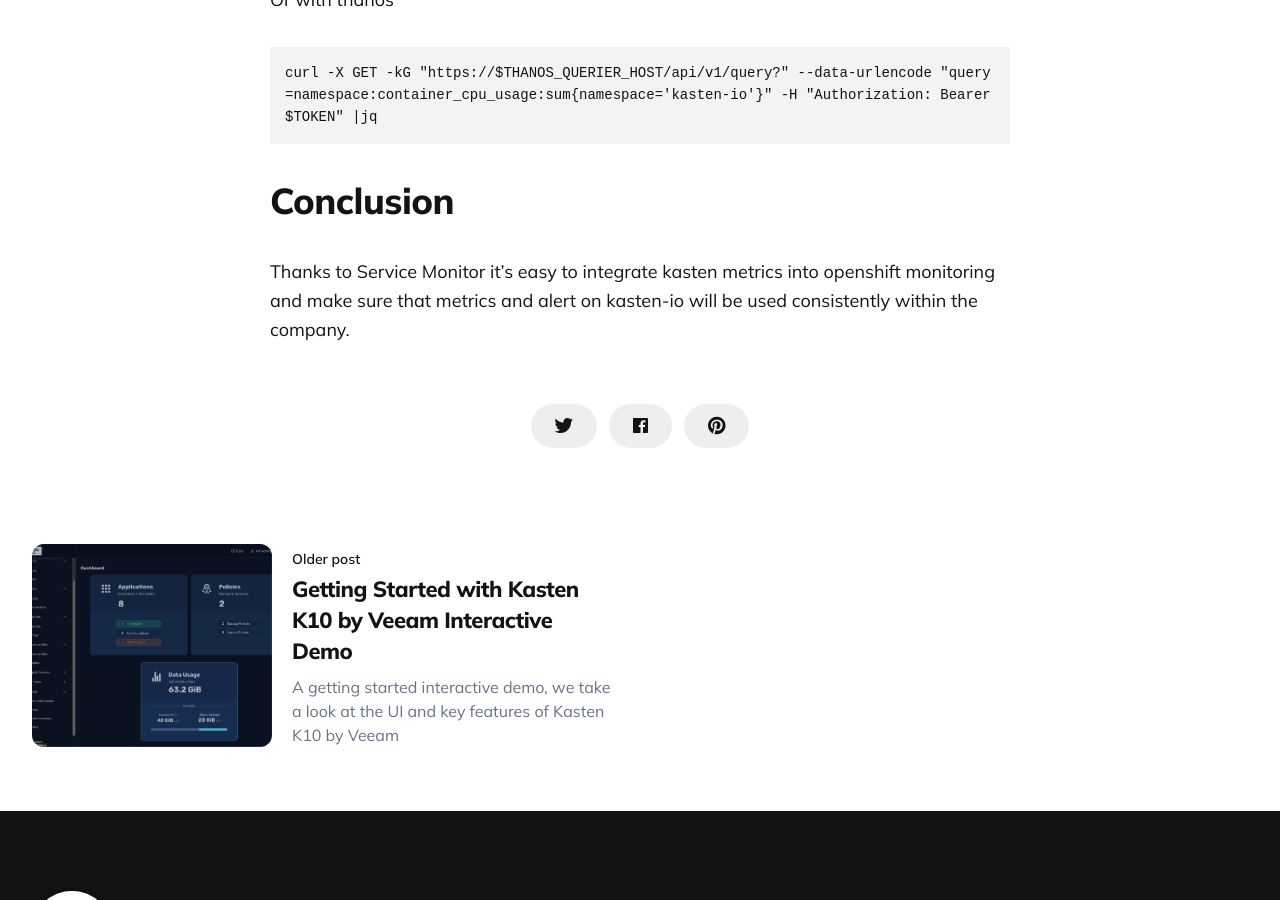
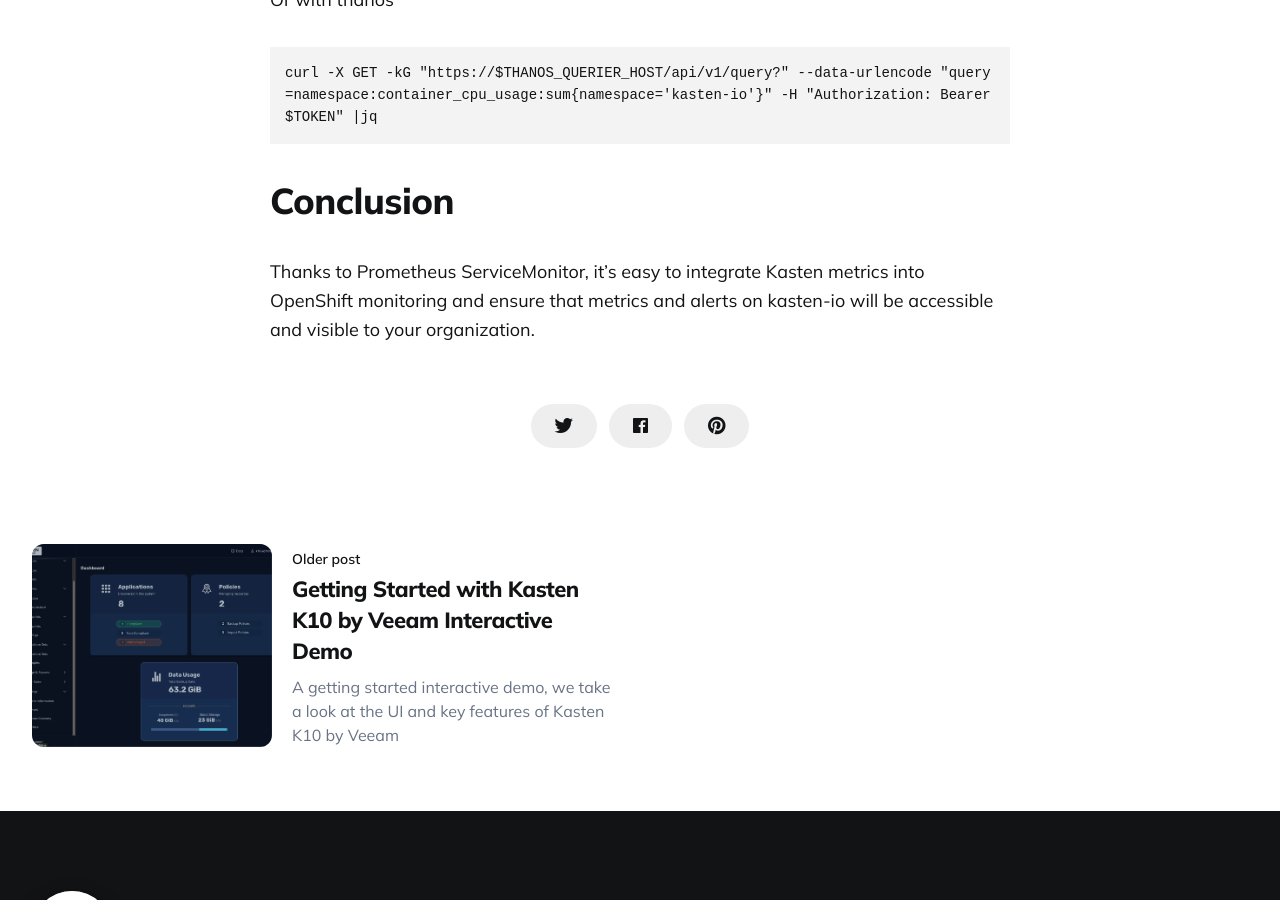
Before and after one commit to newellbrandon/kastendevhub.github.io, a Jekyll site: the page built from _posts/2024-01-12-kasten-openshift-monitoring.markdown, in a window 1280 px wide and 900 px high, scrolled down 24231 px. Built offline with Jekyll 4.4.1, drawn with Linux system fonts in a browser that asks for light colours; comment, search, counter and statistics services are not loaded.

Commit message:
Update _posts/2024-01-12-kasten-openshift-monitoring.markdown
Co-authored-by: slotdawg <mattslotten@gmail.com>

```diff
--- a/_posts/2024-01-12-kasten-openshift-monitoring.markdown
+++ b/_posts/2024-01-12-kasten-openshift-monitoring.markdown
@@ -808,4 +808,4 @@ curl -X GET -kG "https://$THANOS_QUERIER_HOST/api/v1/query?" --data-urlencode "q
 
 # Conclusion
 
-Thanks to Service Monitor it's easy to integrate kasten metrics into openshift monitoring and make sure that metrics and alert on kasten-io will be used consistently within the company.
+Thanks to Prometheus ServiceMonitor, it's easy to integrate Kasten metrics into OpenShift monitoring and ensure that metrics and alerts on kasten-io will be accessible and visible to your organization.
```
